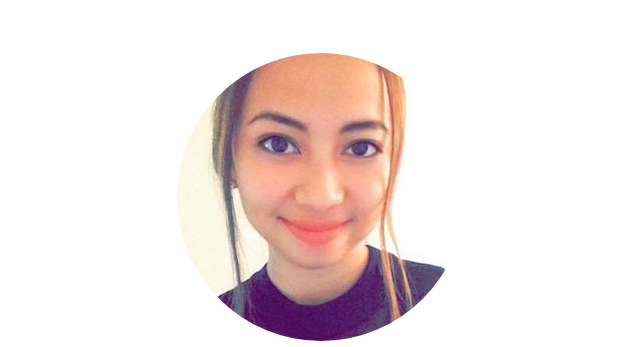
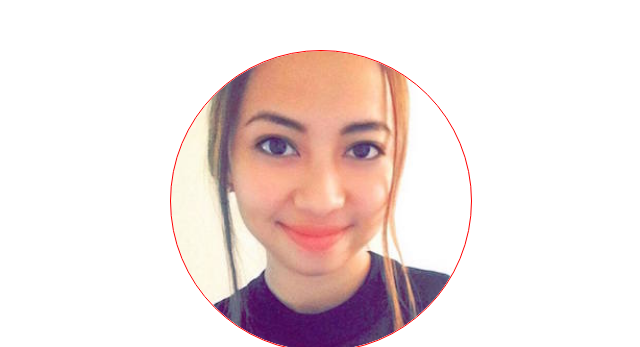
Before and after one commit to kristinmaripasive/kristinmaripasive.github.io, a plain HTML site: page index.html in a window 1280 px wide. Shown: the part 159-506 px from the top of the page, without its empty margins (319-959 px from the left). Drawn offline with Linux system fonts and the light colour scheme.

Commit message:
Added sweet swirly glowing hero image

```diff
--- a/index.html
+++ b/index.html
@@ -7,7 +7,9 @@
   <body>
     <section class="hero">
       <header>
-        <img src="kristin.jpg" alt="Kristin's Headshot">
+        <div class="headshot">
+          <img src="kristin.jpg" alt="Kristin's Headshot">
+        </div>
         <h1><sub>Kristin</sub> Pasive</h1>
         <p>Full-stack web developer</p>
       </header>
--- a/styles.css
+++ b/styles.css
@@ -37,7 +37,7 @@ h1 sub: before {
   content:"(";
 }
 
-h1 sub: before {
+h1 sub: after {
   content:")";
 }
 
@@ -52,3 +52,30 @@ img {
   flex-direction: column;
   justify-content: center;
 }
+
+div.headshot {
+  width: 300px;
+  height: 300px;
+  margin-left: auto;
+  margin-right: auto;
+  border-radius: 50%;
+  overflow: hidden;
+  outline: 1px solid red;
+  transition: transform 1s, box-shadow 1s;
+  background-image: url();
+}
+
+div.headshot img {
+  width: 100%;
+  height: 100%;
+  transition: opacity 1s;
+}
+
+div.headshot:hover {
+  transform: rotate(360deg);
+  box-shadow: 0px 0px 100px 50px #fc0;
+}
+
+div.headshot:hover img {
+  opacity: 0;
+}
```
